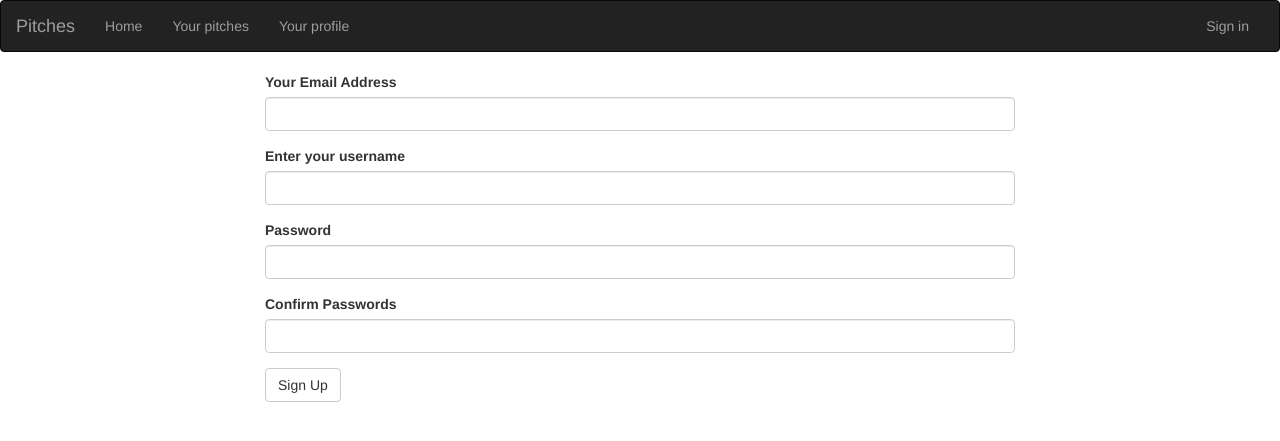
After one commit to AbugaAroni/FlaskWeek3IP, a Flask app: page /authenticate/register in a window 1280 px wide. The commit adds this page. Shown: the top 441 px of the page. Run offline with Flask 2, Linux system fonts and the light colour scheme; some libraries are stand-ins or nearby versions.

Commit message:
add a login page

```diff
--- a/app/auth/__init__.py
+++ b/app/auth/__init__.py
@@ -2,4 +2,4 @@ from flask import Blueprint
 
 auth = Blueprint('auth',__name__)
 
-from . import views
+from . import views, forms
--- /dev/null
+++ b/app/auth/forms.py
@@ -0,0 +1,27 @@
+from flask_wtf import FlaskForm
+from wtforms import StringField,PasswordField,SubmitField
+from wtforms.validators import Required,Email,EqualTo
+from ..models import User
+from wtforms import StringField,PasswordField,BooleanField,SubmitField
+
+
+class RegistrationForm(FlaskForm):
+    email = StringField('Your Email Address',validators=[Required(),Email()])
+    username = StringField('Enter your username',validators = [Required()])
+    password = PasswordField('Password',validators = [Required(), EqualTo('password_confirm',message = 'Passwords must match')])
+    password_confirm = PasswordField('Confirm Passwords',validators = [Required()])
+    submit = SubmitField('Sign Up')
+
+    def validate_email(self,data_field):
+            if User.query.filter_by(email =data_field.data).first():
+                raise ValidationError('There is an account with that email')
+
+    def validate_username(self,data_field):
+        if User.query.filter_by(username = data_field.data).first():
+            raise ValidationError('That username is taken')
+
+class LoginForm(FlaskForm):
+    email = StringField('Your Email Address',validators=[Required(),Email()])
+    password = PasswordField('Password',validators =[Required()])
+    remember = BooleanField('Remember me')
+    submit = SubmitField('Sign In')
--- a/app/auth/views.py
+++ b/app/auth/views.py
@@ -1,6 +1,37 @@
-from flask import render_template
+from flask import render_template,redirect,url_for, flash,request
 from . import auth
+from flask_login import login_user,logout_user,login_required
+from ..models import User
+from .forms import LoginForm,RegistrationForm
+from .. import db
 
-@auth.route('/login')
+@auth.route('/login',methods=['GET','POST'])
 def login():
-    return render_template('auth/login.html')
+    login_form = LoginForm()
+    if login_form.validate_on_submit():
+        user = User.query.filter_by(email = login_form.email.data).first()
+        if user is not None and user.verify_password(login_form.password.data):
+            login_user(user,login_form.remember.data)
+            return redirect(request.args.get('next') or url_for('main.index'))
+
+        flash('Invalid username or Password')
+
+    title = "watchlist login"
+    return render_template('auth/login.html',login_form = login_form,title=title)
+
+@auth.route('/register',methods = ["GET","POST"])
+def register():
+    form = RegistrationForm()
+    if form.validate_on_submit():
+        user = User(email = form.email.data, username = form.username.data,password = form.password.data)
+        db.session.add(user)
+        db.session.commit()
+        return redirect(url_for('auth.login'))
+        title = "New Account"
+    return render_template('auth/register.html',registration_form = form)
+
+@auth.route('/logout')
+@login_required
+def logout():
+    logout_user()
+    return redirect(url_for("main.index"))
--- a/app/main/views.py
+++ b/app/main/views.py
@@ -2,6 +2,7 @@ from flask import render_template,redirect,url_for
 from . import main
 from ..models import Pitch
 from .forms import PitchForm
+from flask_login import login_required
 
 # Views
 @main.route('/')
@@ -30,6 +31,7 @@ def cat(category):
 
 #submit a pitch view, need to change the unique id
 @main.route('/submitpitch/<int:userid>', methods = ['GET','POST'])
+@login_required
 def new_pitch(userid):
     form = PitchForm()
 #pitch id needs a unique number
--- /dev/null
+++ b/app/templates/auth/register.html
@@ -0,0 +1,17 @@
+{% extends 'base.html'%}
+{% import 'bootstrap/wtf.html' as wtf%}
+
+{% block content %}
+<div class="container">
+<div class="row">
+<div class="col-md-2"> </div>
+<div class="col-md-8">
+
+{{wtf.quick_form(registration_form)}}
+
+</div>
+<div class="col-md-2"></div>
+</div>
+</div>
+
+{% endblock%}
--- a/app/templates/navbar.html
+++ b/app/templates/navbar.html
@@ -14,6 +14,15 @@
               <li><a href="/">Home</a></li>
               <li><a href="/">Your pitches</a></li>
               <li><a href="/">Your profile</a></li>
+            </ul>
+            <ul class="nav navbar-nav navbar-right">
+              {% if current_user.is_authenticated %}
+              <li style="color:white;padding:15px;">{{current_user.username}}</li>
+              <li><a href="{{url_for('auth.logout')}}">Sign out</a></li>
+              {% else %}
+              <li><a href="{{url_for('auth.login')}}">Sign in</a></li>
+              {%endif%}
+            </ul>
         </div>
 
     </div>
```
Also changed, not shown: app/__init__.py (+7 -0 lines), app/models.py (+9 -2 lines), app/templates/auth/login.html (added, +24 -0 lines).
